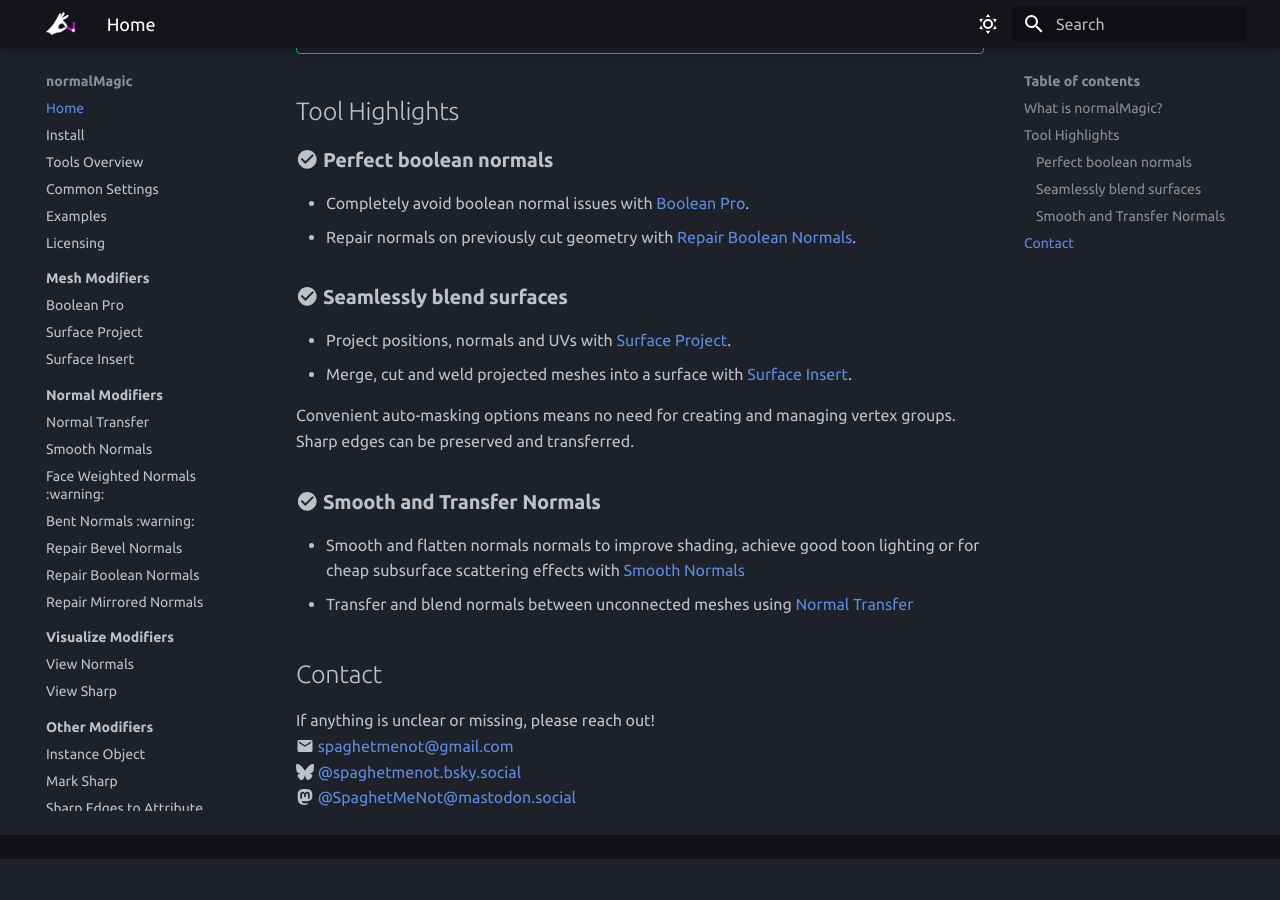
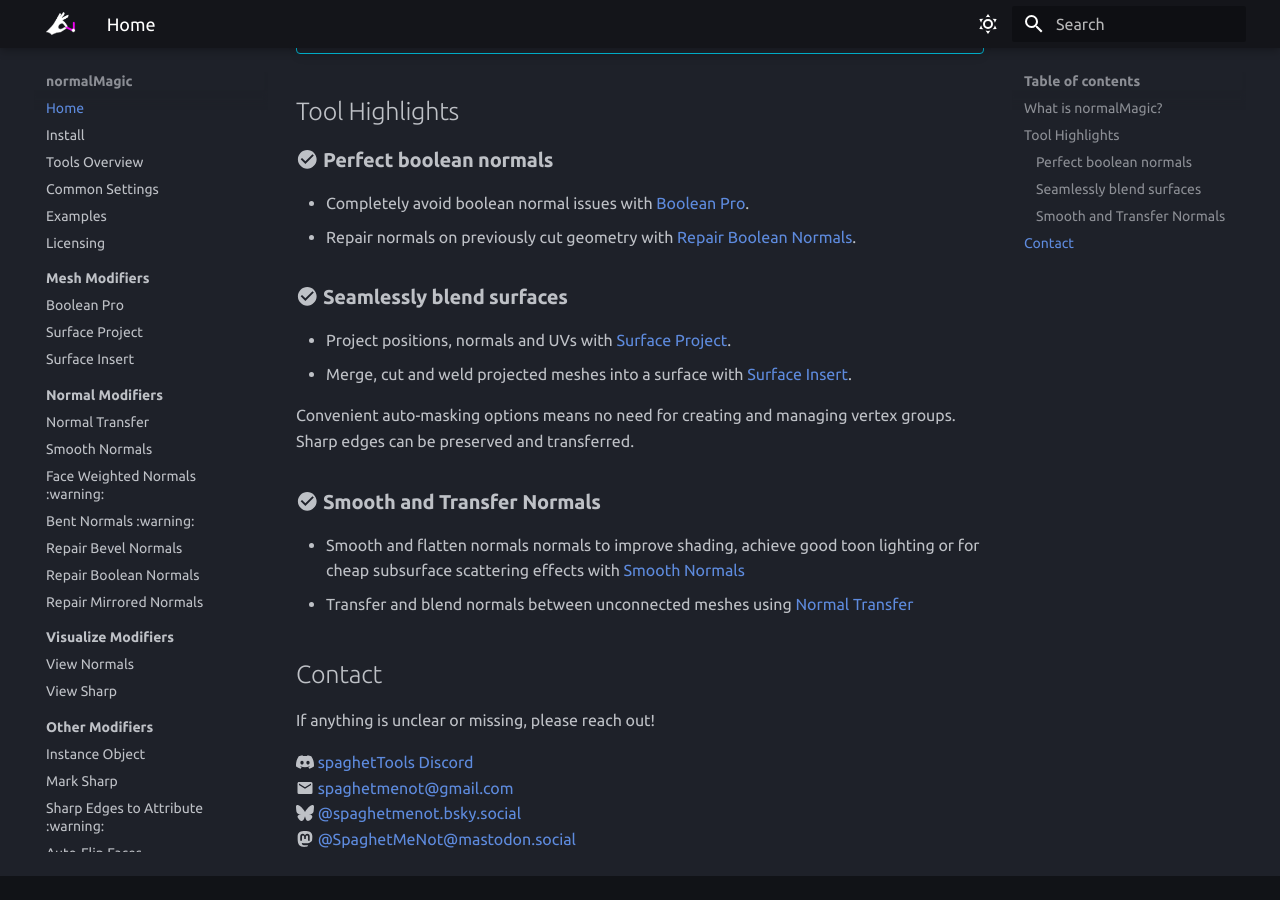
Before and after one commit to SpaghetMeNot/normalmagic, an MkDocs documentation site: the page built from docs/index.md, in a window 1280 px wide and 900 px high, scrolled down 896 px. Built offline with MkDocs 1.6.1 and Material for MkDocs 9.7.7, drawn with Linux system fonts in a browser that asks for light colours; emoji names are drawn with the system emoji font; some web fonts are replaced; the version menu is left out; before the commit the page ends 1755 px from its top, so only the background shows below that.

Commit message:
Adding discord link to contact section

```diff
--- a/docs/index.md
+++ b/docs/index.md
@@ -50,6 +50,8 @@
 ## Contact
 
 If anything is unclear or missing, please reach out!
+
+:simple-discord: [spaghetTools Discord](https://discord.gg/CtpZWGHFhG)
 :material-email: <spaghetmenot@gmail.com>
 :fontawesome-brands-bluesky: [@spaghetmenot.bsky.social](https://bsky.app/profile/spaghetmenot.bsky.social)
 :fontawesome-brands-mastodon: [@SpaghetMeNot@mastodon.social](https://mastodon.social/@SpaghetMeNot)
```
